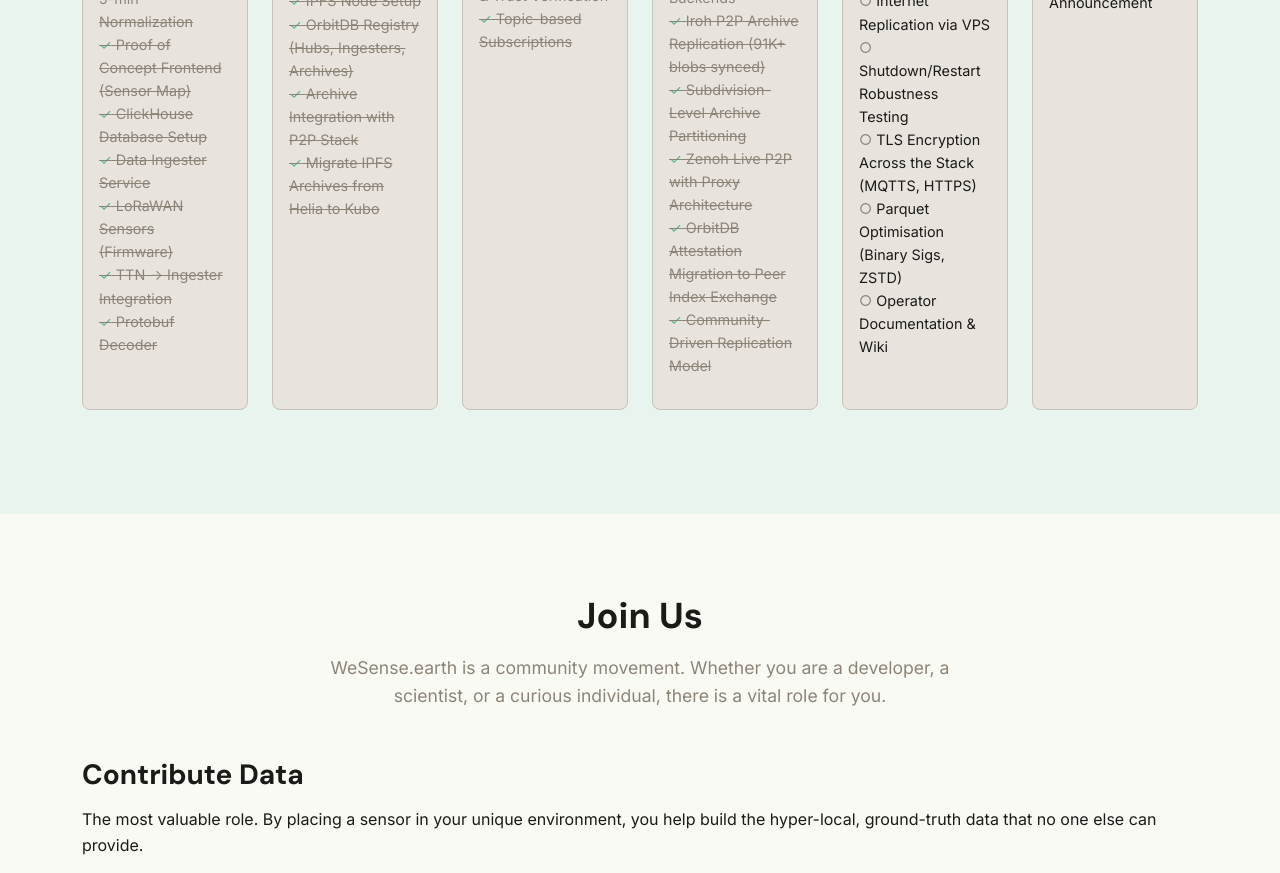
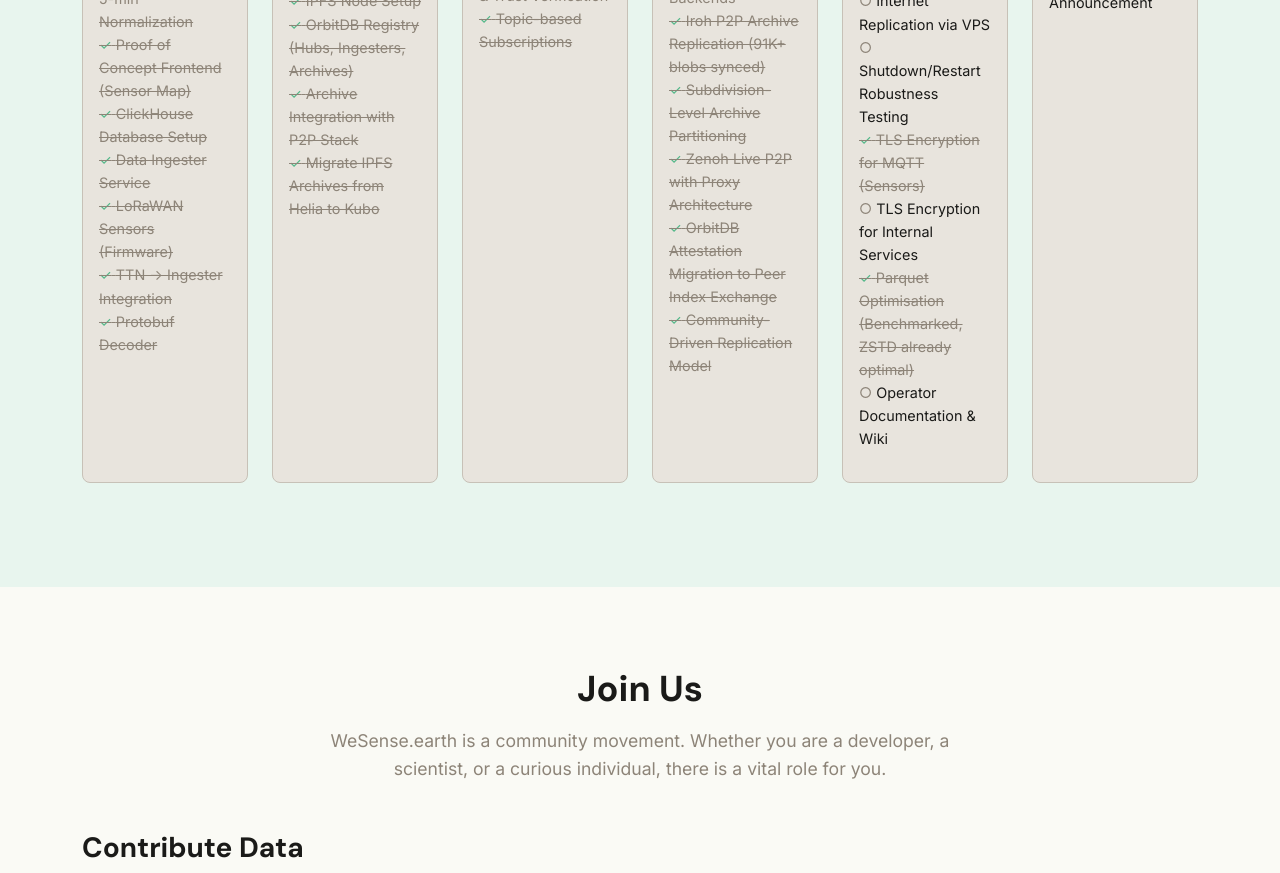
Before and after one commit to wesense-earth/wesense-website, a React (Vite) app: page / in a window 1280 px wide. Shown: the part 6980-7853 px from the top of the page. Built offline with nearby package versions, Linux system fonts and the light colour scheme.

Commit message:
MQTTS done, internal TLS still pending

```diff
--- a/src/components/Roadmap.jsx
+++ b/src/components/Roadmap.jsx
@@ -66,8 +66,9 @@
       { text: 'Multi-Node Replication Testing (2 hosts verified)', done: true },
       { text: 'Internet Replication via VPS', done: false },
       { text: 'Shutdown/Restart Robustness Testing', done: false },
-      { text: 'TLS Encryption Across the Stack (MQTTS, HTTPS)', done: false },
-      { text: 'Parquet Optimisation (Binary Sigs, ZSTD)', done: false },
+      { text: 'TLS Encryption for MQTT (Sensors)', done: true },
+      { text: 'TLS Encryption for Internal Services', done: false },
+      { text: 'Parquet Optimisation (Benchmarked, ZSTD already optimal)', done: true },
       { text: 'Operator Documentation & Wiki', done: false },
     ],
   },
```
